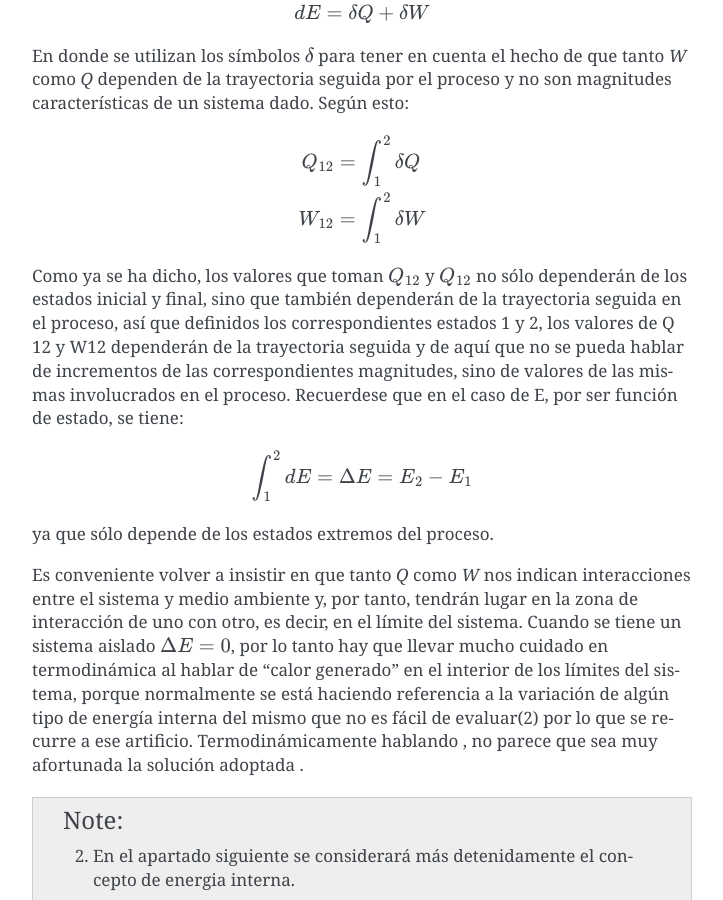
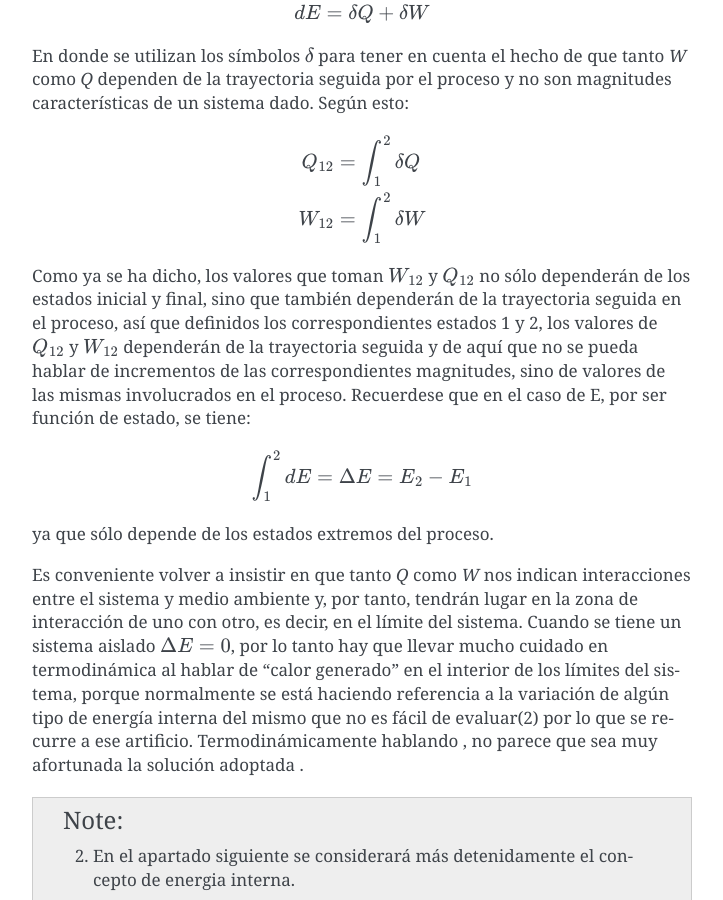
Before and after one commit to mantielero/termodinamica, a Sphinx documentation site: the page built from source/primer_principio_primer_principio.rst, in a window 1280 px wide and 900 px high, scrolled down 4399 px. Shown: the whole window, without its empty margins (388-1111 px from the left). Built offline with Sphinx 7.4.7, drawn with Linux system fonts in a browser that asks for light colours; pages that are not in the unit, such as notebooks, are missing from menus.

Commit message:
Update primer_principio_primer_principio.rst

```diff
--- a/source/primer_principio_primer_principio.rst
+++ b/source/primer_principio_primer_principio.rst
@@ -135,7 +135,7 @@ En donde se utilizan los símbolos :math:`\delta` para tener en cuenta el hecho
    Q_{12} &= \int_1^2  \delta Q \\
    W_{12} &= \int_1^2  \delta W
 
-Como ya se ha dicho, los valores que toman :math:`Q_{12}` y :math:`Q_{12}`  no sólo dependerán de los estados inicial y final, sino que también dependerán de la trayectoria seguida en el proceso, así que definidos los correspondientes estados 1 y 2, los valores de Q 12 y W12 dependerán de la trayectoria seguida y de aquí que no se pueda hablar de incrementos de las correspondientes magnitudes, sino de valores de las mismas involucrados en el proceso. Recuerdese que en el caso de E, por ser función de estado, se tiene:
+Como ya se ha dicho, los valores que toman :math:`W_{12}` y :math:`Q_{12}`  no sólo dependerán de los estados inicial y final, sino que también dependerán de la trayectoria seguida en el proceso, así que definidos los correspondientes estados 1 y 2, los valores de :math:`Q_{12}` y :math:`W_{12}` dependerán de la trayectoria seguida y de aquí que no se pueda hablar de incrementos de las correspondientes magnitudes, sino de valores de las mismas involucrados en el proceso. Recuerdese que en el caso de E, por ser función de estado, se tiene:
 
 .. math::
 
```
